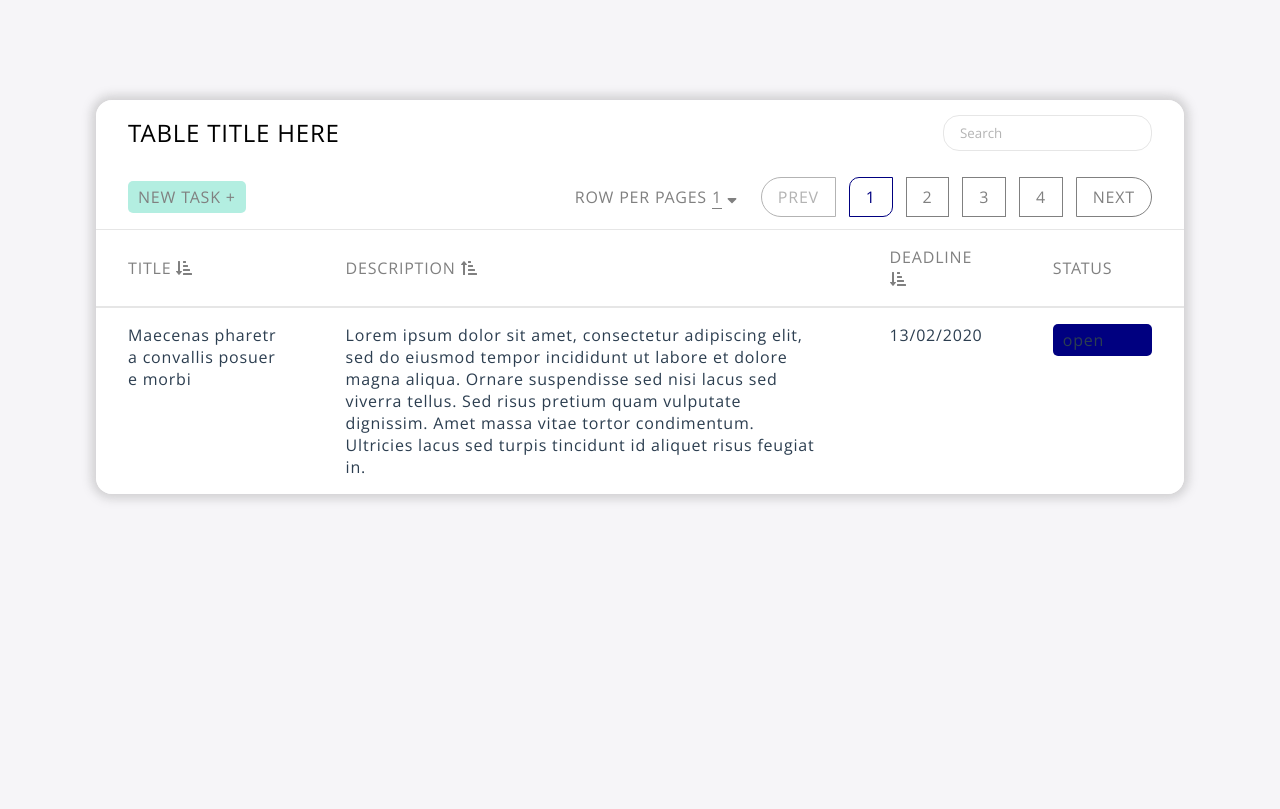
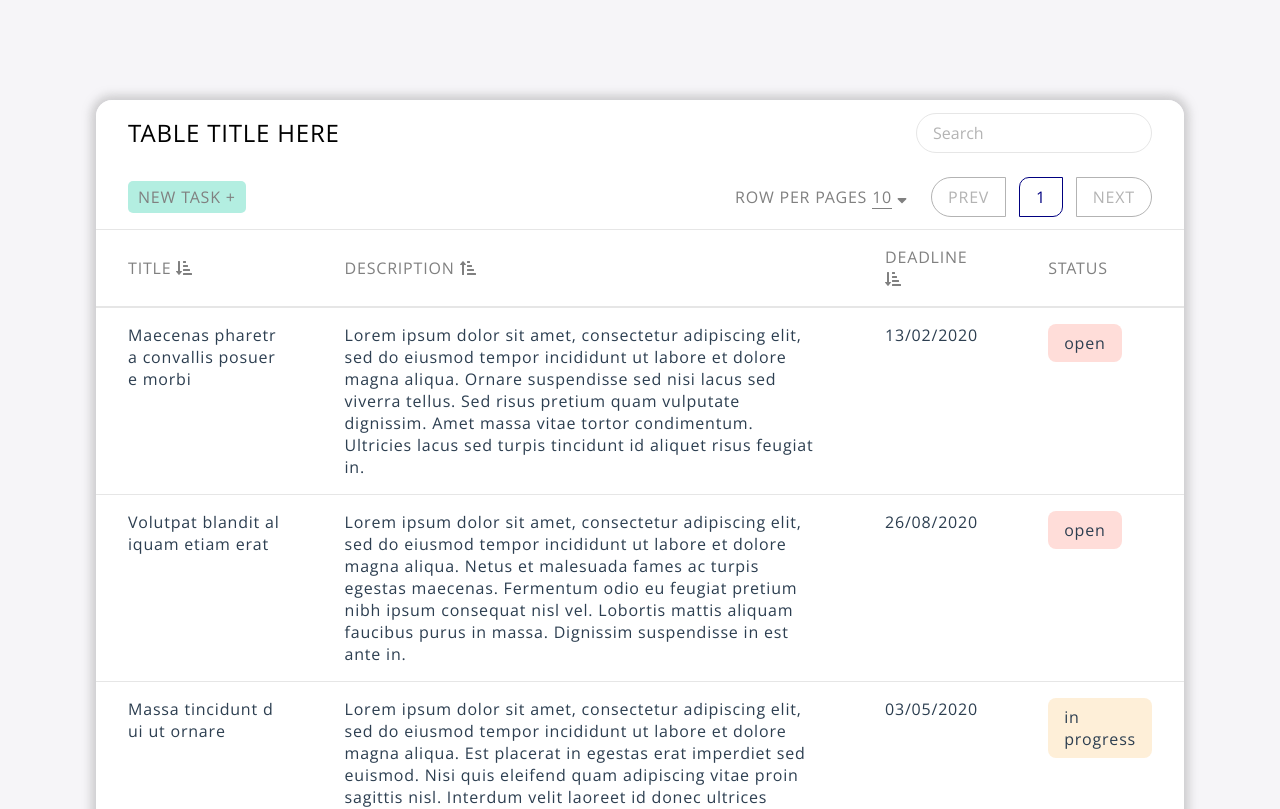
Before and after one commit to tonyminh95/todo-list-vuejs, a Vue app: page /#/tasks in a window 1280 px wide. Before the commit this address led to /#/. Shown: the top 809 px of the page. Built offline with nearby package versions, Linux system fonts and the light colour scheme.

Commit message:
custom datatable

```diff
--- a/src/components/bases/BaseDropdown.vue
+++ b/src/components/bases/BaseDropdown.vue
@@ -4,7 +4,7 @@
             <slot name="dropdownButton"></slot>
         </div>
 
-        <ul class="u-margin-top-xsmall dropdown" v-if="showDropdown">
+        <ul class="u-margin-top-xsmall dropdown" :class="'dropdown-' + position"  v-if="showDropdown">
             <li v-for="(item, index) in items" :key="index" @click="$emit('chosen-item', index)">
                 {{ item }}
             </li>
@@ -26,6 +26,10 @@
             items: {
                 required: true,
                 type: Array
+            },
+
+            position: {
+                type: String
             }
         },
 
--- a/src/pages/TaskPage.vue
+++ b/src/pages/TaskPage.vue
@@ -18,7 +18,7 @@
 
                             <ul class="table__header__pagination">
                                 <li class="u-display-inline-block u-margin-right-small">
-                                    <dropdown :items="entries" @chosen-item="page_size = entries[$event]">
+                                    <dropdown :items="entries" @chosen-item="page_size = entries[$event]" :position="'right'">
                                         <div slot="dropdownButton">
                                             Row per pages <span class="u-border-bottom">{{ page_size }}</span> <fa-icon :icon="['fas', 'sort-down']"></fa-icon>
                                         </div>
@@ -38,7 +38,7 @@
                 <tr>
                     <th v-for="(header, index) in headers" :key="index" :width="header.width">
                         {{ header.title }}
-                        <span v-if="typeof header.sort !== 'undefined'" @click="sort(index)" class="table__sort-icon">
+                        <span v-if="typeof header.sort !== 'undefined'" @click="sort(index)" class="u-cursor-pointer">
                             <fa-icon :icon="['fas', 'sort-amount-down-alt']" v-if="header.sort"></fa-icon>
                             <fa-icon :icon="['fas', 'sort-amount-up-alt']" v-else></fa-icon>
                         </span>
@@ -48,7 +48,10 @@
             <tbody>
                 <tr v-for="item in items" :key="item.id">
                     <td v-for="(header, index) in headers" :key="index">
-                        <div :class="{ 'status' : header.type === 'status' }">
+                        <div v-if="header.type === 'status'" :class="'status status-' + matchTheWord(status.get(item[header.title]))">
+                            {{ status.get(item[header.title]) }}
+                        </div>
+                        <div v-else>
                             {{ item[header.title] }}
                         </div>
                     </td>
@@ -73,16 +76,21 @@
 
         data () {
             return {
-                actions: new Map([
-                    ['sort_asc', this.sortAsc],
-                    ['sort_desc', () => { alert(2) }]
+                status: new Map([
+                    [0, 'open'],
+                    [1, 'in progress'],
+                    [2, 'closed']
                 ]),
+                // actions: new Map([
+                //     ['sort_asc', this.sortAsc],
+                //     ['sort_desc', () => { alert(2) }]
+                // ]),
 
 
 
-                page_size: 1,
+                page_size: 10,
                 page_number: 1,
-                entries: [1, 10, 25, 50, 75, 100],
+                entries: [10, 25, 50, 75, 100],
                 headers: [
                     { width: '20%', title: 'title', sort: true },
                     { width: '50%', title: 'description', sort: false },
@@ -95,28 +103,28 @@
                         title: 'Maecenas pharetra convallis posuere morbi',
                         description: 'Lorem ipsum dolor sit amet, consectetur adipiscing elit, sed do eiusmod tempor incididunt ut labore et dolore magna aliqua. Ornare suspendisse sed nisi lacus sed viverra tellus. Sed risus pretium quam vulputate dignissim. Amet massa vitae tortor condimentum. Ultricies lacus sed turpis tincidunt id aliquet risus feugiat in.',
                         deadline: '13/02/2020',
-                        status: 'open'
+                        status: 0
                     },
                     {
                         id: 2,
                         title: 'Volutpat blandit aliquam etiam erat',
                         description: 'Lorem ipsum dolor sit amet, consectetur adipiscing elit, sed do eiusmod tempor incididunt ut labore et dolore magna aliqua. Netus et malesuada fames ac turpis egestas maecenas. Fermentum odio eu feugiat pretium nibh ipsum consequat nisl vel. Lobortis mattis aliquam faucibus purus in massa. Dignissim suspendisse in est ante in.',
                         deadline: '26/08/2020',
-                        status: 'open'
+                        status: 0
                     },
                     {
                         id: 3,
                         title: 'Massa tincidunt dui ut ornare',
                         description: 'Lorem ipsum dolor sit amet, consectetur adipiscing elit, sed do eiusmod tempor incididunt ut labore et dolore magna aliqua. Est placerat in egestas erat imperdiet sed euismod. Nisi quis eleifend quam adipiscing vitae proin sagittis nisl. Interdum velit laoreet id donec ultrices tincidunt. Tortor at auctor urna nunc id cursus metus aliquam eleifend.',
                         deadline: '03/05/2020',
-                        status: 'in progress'
+                        status: 1
                     },
                     {
                         id: 4,
                         title: 'Diam phasellus vestibulum lorem sed',
                         description: 'Lorem ipsum dolor sit amet, consectetur adipiscing elit, sed do eiusmod tempor incididunt ut labore et dolore magna aliqua. Varius quam quisque id diam vel quam. Convallis posuere morbi leo urna. Eu lobortis elementum nibh tellus molestie nunc. Lacus vestibulum sed arcu non odio.',
                         deadline: '13/12/2020',
-                        status: 'closed'
+                        status: 2
                     }
                 ]
             }
@@ -134,29 +142,36 @@
                 // this.actions.get('pagination')
             // },
 
-            test2() {
-                return this.bodiesslice(this.page_size * (this.page_number - 1), this.page_size * (this.page_number - 1) + this.page_size)
-            }
+            // test2() {
+            //     return this.bodiesslice(this.page_size * (this.page_number - 1), this.page_size * (this.page_number - 1) + this.page_size)
+            // }
         },
 
         methods: {
-            sortAsc () {
-                return 123
-            },
+            // sortAsc () {
+            //     return 123
+            // },
 
-            sortDesc () {
-                return 234
-            },
+            // sortDesc () {
+            //     return 234
+            // },
 
-            sort (index) {
-                const header = this.headers[index]
-                header.sort = !header.sort
-                alert(header.title)
+            // sort (index) {
+            //     const header = this.headers[index]
+            //     header.sort = !header.sort
+            //     alert(header.title)
+            //     console.log(this.actions.get('sort_asc').call(this))
+            // },
+
+
+
+
+
+
+
+            matchTheWord (word) {
+                return word.replace(' ', '-')
             }
-        },
-
-        created () {
-            console.log(this.actions.get('sort_asc').call(this))
         }
     }
 </script>
--- a/src/styles/_status.scss
+++ b/src/styles/_status.scss
@@ -1,17 +1,24 @@
-.status {
-    padding: 5px 10px;
-    border-radius: 5px;
-    background-color: $color-navy;
+@mixin status ($type) {
+    background-color: map-get($theme-colors, $type);
+}
+
+%status {
+    padding: $default-dimension / 2 $default-dimension;
+    border-radius: $border-radius-small;
+    display: inline-block;
 }
 
 .status-open {
-    // background-color: $color-success;
+    @extend %status;
+    @include status(open)
 }
 
-.status-isprogress {
-    // background-color: $color-warning;
+.status-in-progress {
+    @extend %status;
+    @include status(inprogress)
 }
 
 .status-closed {
-    // background-color: $color-delete;
+    @extend %status;
+    @include status(closed)
 }
--- a/src/styles/_variables.scss
+++ b/src/styles/_variables.scss
@@ -14,6 +14,9 @@ $theme-colors: (
     'edit': #feefd8,
     'delete': #ffddd9,
     // 'info': #8affffee,
+    'open': #ffddd9,
+    'inprogress': #feefd8,
+    'closed': #b3eee1,
 );
 // $color-primary: #c4e9fe;
 // $color-secondary: #f0f0f0;
@@ -32,6 +35,7 @@ $default-letter-spacing: .05rem;
 // (border radius)
 $border-radius-small: .5rem;
 $border-radius-medium: 1rem;
+$border-radius-large: 1.5rem;
 
 // (table)
 $table-header-background-color: #e9eff3;
--- a/src/styles/components/_dropdown.scss
+++ b/src/styles/components/_dropdown.scss
@@ -2,9 +2,9 @@
     list-style: none;
     position: absolute;
     border-radius: $border-radius-small;
-    -webkit-box-shadow: 0px 0px 10px 5px rgba(lighten($color-gray, 40%), 0.57);
-    -moz-box-shadow: 0px 0px 10px 5px rgba(lighten($color-gray, 40%),0.57);
-    box-shadow: 0px 0px 10px 5px rgba(lighten($color-gray, 40%),0.57);
+    -webkit-box-shadow: 0px 0px 10px 5px rgba($color-gray, 0.35);
+    -moz-box-shadow: 0px 0px 10px 5px rgba($color-gray, 0.35);
+    box-shadow: 0px 0px 10px 5px rgba($color-gray, 0.35);
     text-align: left;
 
     > li {
@@ -25,3 +25,7 @@
         }
     }
 }
+
+.dropdown-right {
+    right: 0;
+}
--- a/src/styles/components/_table.scss
+++ b/src/styles/components/_table.scss
@@ -1,8 +1,8 @@
 .table {
     width: 100%;
-    -webkit-box-shadow: 0px 0px 10px 5px rgba(lighten($color-gray, 40%), 0.57);
-    -moz-box-shadow: 0px 0px 10px 5px rgba(lighten($color-gray, 40%),0.57);
-    box-shadow: 0px 0px 10px 5px rgba($color-gray, 0.3);
+    -webkit-box-shadow: 0px 0px 10px 5px rgba($color-gray, 0.35);
+    -moz-box-shadow: 0px 0px 10px 5px rgba($color-gray, 0.35);
+    box-shadow: 0px 0px 10px 5px rgba($color-gray, 0.35);
     border-collapse: collapse;
     text-align: left;
     border-radius: $border-radius-medium;
@@ -43,7 +43,8 @@
             outline: none;
             border: 1px solid lighten($color-gray, 40%);
             padding: $default-dimension / 2 $default-dimension;
-            border-radius: $border-radius-medium;
+            border-radius: $border-radius-large;
+            font-size: $default-dimension;
         }
 
         &__pagination {
@@ -51,6 +52,10 @@
             right: 0;
             top: 50%;
             transform: translate(0, -50%);
+
+            > li:first-child {
+                position: relative;
+            }
         }
     }
 
@@ -62,21 +67,18 @@
             background-color: lighten($color-gray, 45%);
         }
 
-        > td:first-child {
-            border-radius: 0 0 0 $border-radius-medium;
+        &:last-child {
+            > td:first-child {
+                border-radius: 0 0 0 $border-radius-medium;
+            }
+
+            > td:last-child {
+                border-radius: 0 0 $border-radius-medium 0;
+            }
         }
 
-        > td:last-child {
-            border-radius: 0 0 $border-radius-medium 0;
+        &:not(:last-child) {
+            border-bottom: 1px solid lighten($color-gray, 40%)
         }
     }
-
-    // &__sort-icon {
-    //     background-color: transparent;
-    //     cursor: pointer;
-
-    //     > svg {
-    //         background-color: transparent;
-    //     }
-    // }
 }
```
